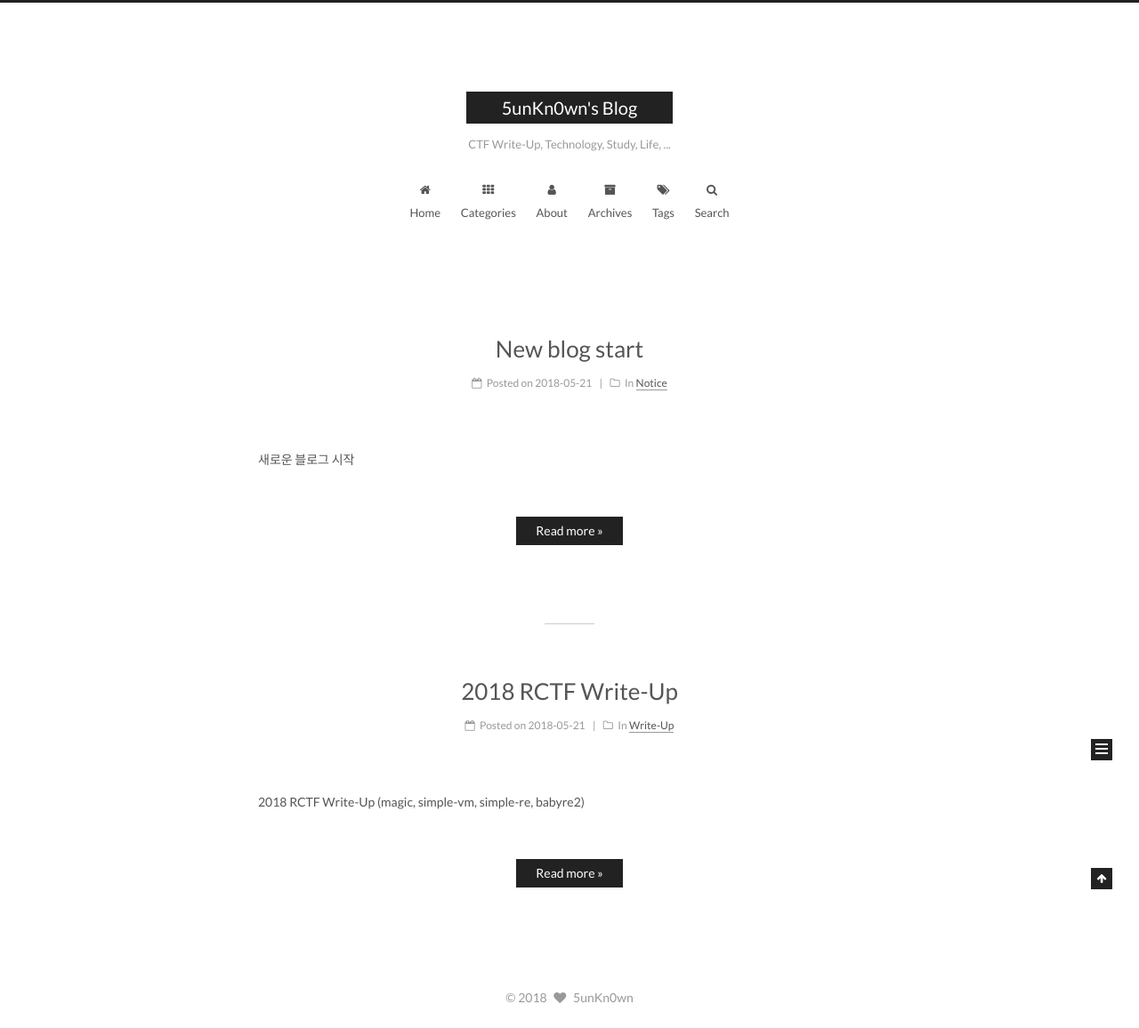
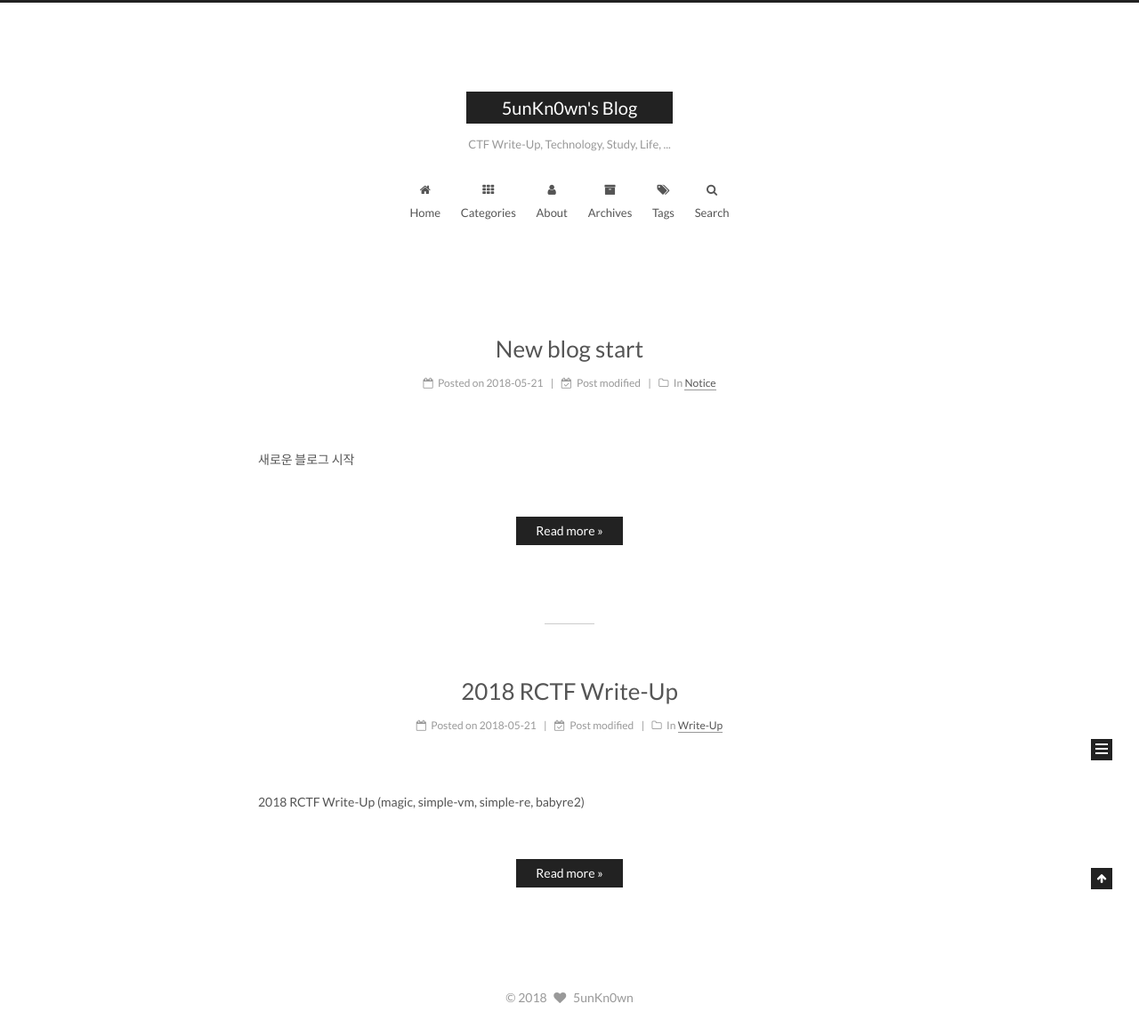
Before and after one commit to 5unKn0wn/5unkn0wn.github.io, a Jekyll site: the page built from index.html, in a window 1280 px wide. Shown: the whole page at 89% size. Built offline with Jekyll 4.4.1, drawn with Linux system fonts in a browser that asks for light colours; the list of posts is cut into pages by our own code; part of the change alters nothing that is shown.

```diff
--- a/_config.yml
+++ b/_config.yml
@@ -312,7 +312,7 @@ auto_excerpt:
 post_meta:
   item_text: true
   created_at: true
-  updated_at: false
+  updated_at: true
   categories: true
 
 # Post wordcount display settings
```
